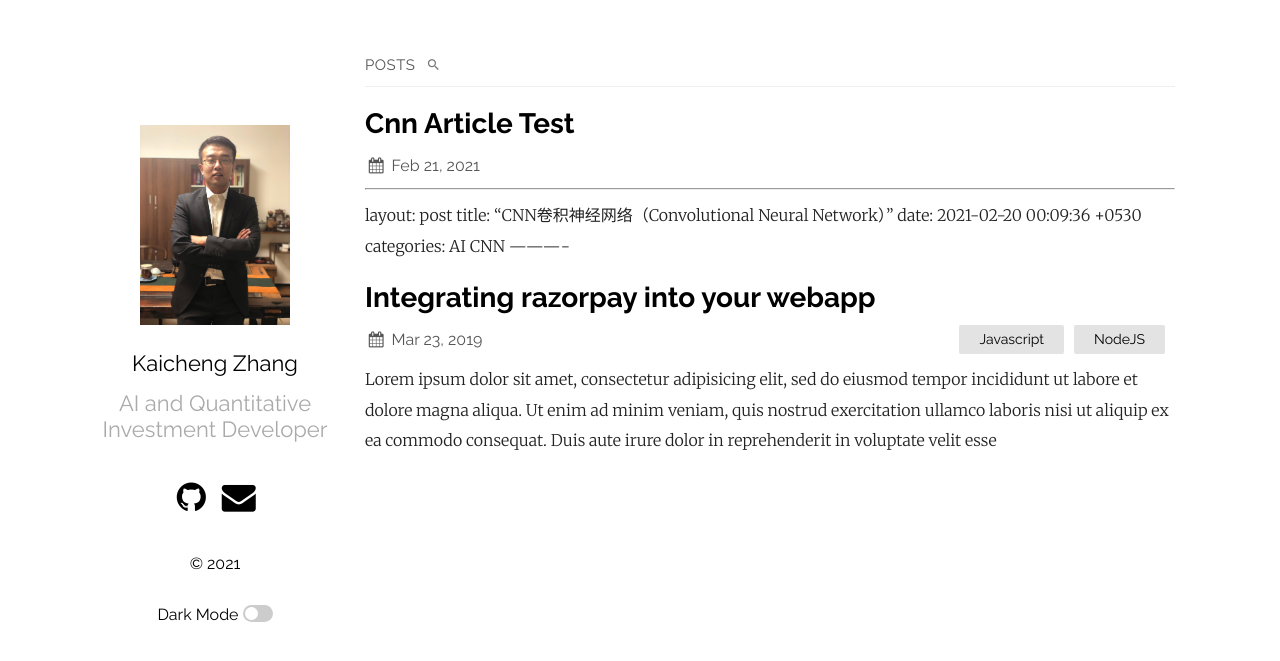
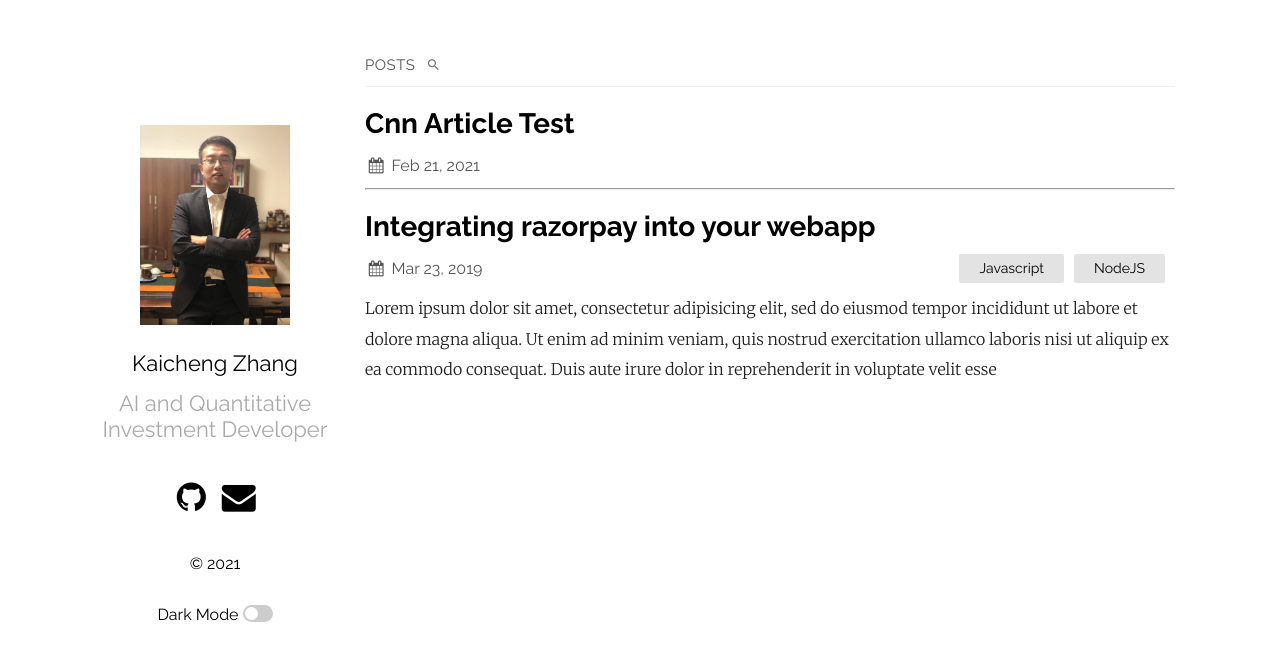
Before and after one commit to georay53/georay53.github.io, a Jekyll site: the page built from index.md, in a window 1280 px wide. Shown: the top 661 px of the page. Built offline with Jekyll 4.4.1, drawn with Linux system fonts in a browser that asks for light colours.

Commit message:
some modification

```diff
--- a/_posts/2021-02-21-CNN-article-test.markdown
+++ b/_posts/2021-02-21-CNN-article-test.markdown
@@ -1,13 +1,8 @@
----
-layout: post
-title:  "CNN卷积神经网络（Convolutional Neural Network）"
-date:   2021-02-20 00:09:36 +0530
-categories: AI CNN
 ----------
 
 > * 1.前言
-> * 2.激活函数$Relu$
-> * 3.全连接网络 $VS$ 卷积网络
+> * 2.激活函数\(Relu\)
+> * 3.全连接网络 \(VS\) 卷积网络
 > * 4.卷积神经网络是啥
 > * 5.卷积神经网络输出值的计算
 > * 6.卷积神经网络的训练
@@ -27,22 +22,10 @@ categories: AI CNN
 
 ## 2.激活函数$Relu$
 
-- 最近几年卷积神经网络中，激活函数往往不选择 $sigmoid$ 或 $tanh$ 函数，而是选择 **$Relu$ 函数**。$Relu$ 函数的定义是：
+- 最近几年卷积神经网络中，激活函数往往不选择 \(sigmoid\) 或 \(tanh\) 函数，而是选择 **\(Relu\) 函数**。$Relu$ 函数的定义是：
     $$
         f(x) = max(0, x)
     $$
-
-    <img src="http://latex.codecogs.com/gif.latex? f(x) = max(0, x)" />
-
-    作者：Deep Reader
-    链接：https://www.zhihu.com/question/26887527/answer/43166739
-    来源：知乎
-    著作权归作者所有。商业转载请联系作者获得授权，非商业转载请注明出处。
-
-    作者：Deep Reader
-    链接：https://www.zhihu.com/question/26887527/answer/43166739
-    来源：知乎
-    著作权归作者所有。商业转载请联系作者获得授权，非商业转载请注明出处。)
 
 - $Relu$ 函数图像如下图所示：
     <div align="middle">
```
